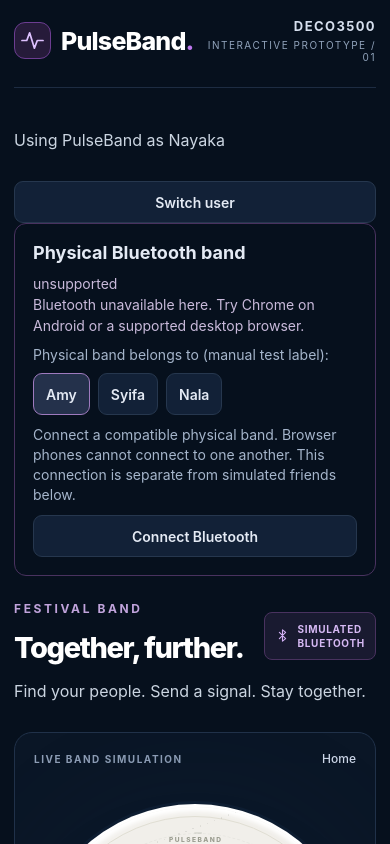
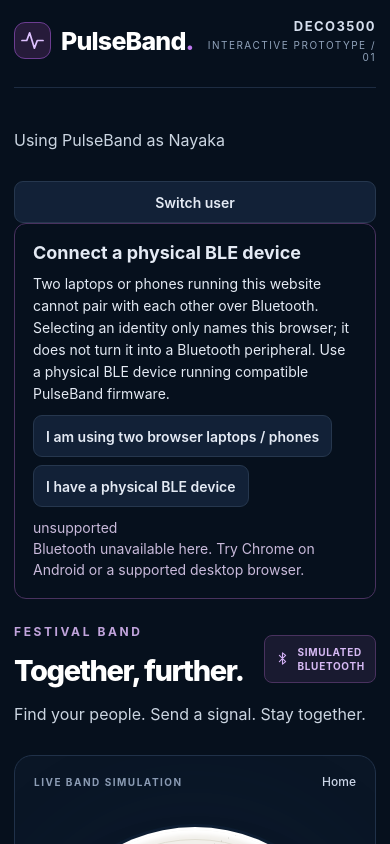
Before and after one commit to terserahdehh/DesignProposal---DECO3500, a React Native app in the folder prototype/: screen / in a window 390 px wide. Both pictures are taken after a click on the button "Nayaka". Built offline with nearby package versions, Linux system fonts and the light colour scheme.

Commit message:
fix(bluetooth): gate hardware discovery and report signal compatibility

```diff
--- a/prototype/components/BluetoothPanel.js
+++ b/prototype/components/BluetoothPanel.js
@@ -1,19 +1,28 @@
 import React, { useEffect, useState } from 'react';
 import { View, Text } from 'react-native';
 import ControlButton from './ControlButton';
+import { CONNECTION_HELP, connectPhysicalBand } from '../utils/connectionChoice';
 const labels = { safe: "I'm Safe", toilet: 'Toilet', break: 'Taking a Break', home: 'Going Home', meet: 'Meet Me', sos: 'SOS' };
 export default function BluetoothPanel({ service, hardware, friends, friendId, onFriend }) {
+  const [choice, setChoice] = useState(null);
   const [confirmations, setConfirmations] = useState(0);
   useEffect(() => { setConfirmations(0); }, [hardware.status]);
   return <View style={{ gap: 10, padding: 18, borderWidth: 1, borderColor: '#49325F', borderRadius: 12, marginBottom: 20 }}>
-    <Text accessibilityRole="header" style={{ color: '#E4EAF4', fontSize: 18, fontWeight: '700' }}>Physical Bluetooth band</Text>
+    <Text accessibilityRole="header" style={{ color: '#E4EAF4', fontSize: 18, fontWeight: '700' }}>Connect a physical BLE device</Text>
+    <Text style={{ color: '#E4EAF4', lineHeight: 22 }}>{CONNECTION_HELP}</Text>
+    <View style={{ flexDirection: 'row', flexWrap: 'wrap', gap: 8 }}>
+      <ControlButton label="I am using two browser laptops / phones" selected={choice === 'browser'} onPress={() => { service.disconnect(); setChoice('browser'); }} />
+      <ControlButton label="I have a physical BLE device" selected={choice === 'physical'} onPress={() => setChoice('physical')} />
+    </View>
+    {choice === 'browser' && <Text accessibilityLiveRegion="polite" style={{ color: '#FCD34D', lineHeight: 22 }}>This setup cannot use Bluetooth between browsers. Each website is a scanner, not an advertising peripheral. Your simulated friends remain available below.</Text>}
     <Text accessibilityLiveRegion="polite" style={{ color: '#C9BADB', lineHeight: 21 }}>{hardware.deviceName ? `${hardware.deviceName} · ` : ''}{hardware.status}{'\n'}{hardware.message}</Text>
-    <Text style={{ color: '#A5B5CB' }}>Physical band belongs to (manual test label):</Text>
+    {choice === 'physical' && <>
+    <Text style={{ color: '#A5B5CB' }}>Physical device owner (label only, not discovery):</Text>
     <View style={{ flexDirection: 'row', flexWrap: 'wrap', gap: 8 }}>{friends.map(friend => <ControlButton key={friend.id} label={friend.name} selected={friendId === friend.id} onPress={() => { service.disconnect(); setConfirmations(0); onFriend(friend.id); }} />)}</View>
-    <Text style={{ color: '#A5B5CB', lineHeight: 20 }}>Connect a compatible physical band. Browser phones cannot connect to one another. This connection is separate from simulated friends below.</Text>
-    {hardware.status !== 'connected' && hardware.status !== 'connecting' && <ControlButton label="Connect Bluetooth" onPress={() => service.connect()} />}
+    <Text style={{ color: '#A5B5CB', lineHeight: 20 }}>Turn on BLE advertising on the physical device. The chooser lists BLE devices, not Nayaka or Nala unless the firmware advertises those names. Signals require PulseBand firmware; connecting alone does not enable messaging.</Text>
+    {hardware.status !== 'unsupported' && hardware.status !== 'connected' && hardware.status !== 'connecting' && <ControlButton label="Scan physical BLE devices" onPress={() => connectPhysicalBand(service, choice)} />}
     {['connecting', 'connected'].includes(hardware.status) && <ControlButton label="Disconnect Bluetooth" onPress={() => service.disconnect()} />}
-    {hardware.status === 'connected' && <>
+    {hardware.status === 'connected' && hardware.canSignal && <>
       <Text style={{ color: '#E4EAF4' }}>Send to physical band</Text>
       <View style={{ flexDirection: 'row', flexWrap: 'wrap', gap: 8 }}>
         {Object.entries(labels).filter(([key]) => key !== 'sos').map(([key, label]) => <ControlButton key={key} label={label} onPress={() => { setConfirmations(0); service.send(key); }} />)}
@@ -24,6 +33,7 @@
       }} />
       {confirmations > 0 && <ControlButton label="Cancel hardware SOS" onPress={() => setConfirmations(0)} />}
     </>}
+    </>}
     {hardware.incoming && <Text accessibilityLiveRegion="assertive" style={{ color: '#E4EAF4', fontSize: 18 }}>Received via Bluetooth: {labels[hardware.incoming]}</Text>}
   </View>;
 }
--- a/prototype/utils/bluetooth.js
+++ b/prototype/utils/bluetooth.js
@@ -3,7 +3,7 @@
 const CHARACTERISTIC = 'b97b0002-7a62-4f1a-9b9c-0b13e9de3500';
 const SIGNALS = { safe: 1, toilet: 2, break: 3, home: 4, meet: 5, sos: 6 };
 function createBluetoothService(api = globalThis.navigator?.bluetooth) {
-  let state = { status: api?.requestDevice ? 'idle' : 'unsupported', message: api?.requestDevice ? 'Ready to connect a physical band.' : 'Bluetooth unavailable here. Try Chrome on Android or a supported desktop browser.', deviceName: null, incoming: null };
+  let state = { status: api?.requestDevice ? 'idle' : 'unsupported', message: api?.requestDevice ? 'Ready to connect a physical band.' : 'Bluetooth unavailable here. Try Chrome on Android or a supported desktop browser.', deviceName: null, incoming: null, canSignal: false };
   let device, characteristic, generation = 0, busy = false;
   const listeners = new Set();
   const update = patch => { state = { ...state, ...patch }; listeners.forEach(fn => fn(state)); };
@@ -21,7 +21,7 @@
   }
   function disconnected() {
     generation++; cleanup();
-    update({ status: 'disconnected', message: 'Band disconnected. Press Connect Bluetooth to reconnect.', incoming: null });
+    update({ status: 'disconnected', message: 'Band disconnected. Press Connect Bluetooth to reconnect.', incoming: null, canSignal: false });
   }
   return {
     getState: () => state,
@@ -30,34 +30,42 @@
       if (!api?.requestDevice || state.status === 'connecting' || state.status === 'connected') return;
       const attempt = ++generation;
       cleanup();
-      update({ status: 'connecting', message: 'Choose a compatible PulseBand device.', deviceName: null, incoming: null });
+      update({ status: 'connecting', message: 'Choose your physical BLE device. Browser laptops and identities will not appear.', deviceName: null, incoming: null, canSignal: false });
       try {
         // Do not await anything before requestDevice: preserve the click activation.
-        const chosen = await api.requestDevice({ filters: [{ services: [SERVICE] }] });
+        const chosen = await api.requestDevice({ acceptAllDevices: true, optionalServices: [SERVICE] });
         if (attempt !== generation) return;
         device = chosen;
         device.addEventListener('gattserverdisconnected', disconnected);
         const server = await chosen.gatt.connect();
         if (attempt !== generation) { if (chosen.gatt.connected) chosen.gatt.disconnect(); return; }
+        try {
         const service = await server.getPrimaryService(SERVICE);
         const channel = await service.getCharacteristic(CHARACTERISTIC);
         if (attempt !== generation) return;
-        if (!channel.properties.write || !channel.properties.notify) throw new Error('protocol');
+        if (!channel.properties.write || !channel.properties.notify) throw Object.assign(new Error('protocol'), { name: 'ProtocolError' });
         characteristic = channel;
         characteristic.addEventListener('characteristicvaluechanged', received);
         await characteristic.startNotifications();
         if (attempt !== generation) return;
-        update({ status: 'connected', deviceName: chosen.name || 'PulseBand', message: 'Physical band connected. Signals use real Bluetooth.' });
+        update({ status: 'connected', deviceName: chosen.name || 'PulseBand', canSignal: true, message: 'Physical band connected. Signals use real Bluetooth.' });
+        } catch (error) {
+          if (attempt !== generation) return;
+          characteristic?.removeEventListener('characteristicvaluechanged', received);
+          characteristic = null;
+          if (!chosen.gatt.connected || !['NotFoundError', 'ProtocolError'].includes(error.name)) throw error;
+          update({ status: 'connected', deviceName: chosen.name || 'BLE device', canSignal: false, message: 'Bluetooth connected, but this device lacks compatible PulseBand firmware. Quick signals are unavailable. Install the documented service and write/notify characteristic on supported hardware.' });
+        }
       } catch (error) {
         if (attempt !== generation) return;
         cleanup();
-        const message = ['NotAllowedError', 'SecurityError'].includes(error.name) ? 'Bluetooth permission was denied or blocked. You can try again.' : error.name === 'NotFoundError' ? 'No band selected. Turn on a compatible band and try again.' : 'Could not connect to a compatible band. Check power and retry.';
-        update({ status: 'error', message });
+        const message = ['NotAllowedError', 'SecurityError'].includes(error.name) ? 'Bluetooth permission was denied or blocked. You can try again.' : error.name === 'NotFoundError' ? 'No device selected. Power on a physical BLE peripheral and enable its advertising. Browser laptops cannot appear here.' : 'Could not connect to a compatible band. Check power and retry.';
+        update({ status: 'error', message, canSignal: false });
       }
     },
-    disconnect() { generation++; cleanup(); update({ status: 'disconnected', message: 'Bluetooth disconnected.', incoming: null }); },
+    disconnect() { generation++; cleanup(); update({ status: 'disconnected', message: 'Bluetooth disconnected.', incoming: null, canSignal: false }); },
     async send(signal) {
-      if (state.status !== 'connected' || !characteristic || busy || !SIGNALS[signal]) return false;
+      if (state.status !== 'connected' || !state.canSignal || !characteristic || busy || !SIGNALS[signal]) return false;
       const attempt = generation; busy = true;
       try {
         await characteristic.writeValueWithResponse(Uint8Array.of(SIGNALS[signal]));
--- /dev/null
+++ b/prototype/utils/connectionChoice.js
@@ -0,0 +1,7 @@
+const CONNECTION_HELP = 'Two laptops or phones running this website cannot pair with each other over Bluetooth. Selecting an identity only names this browser; it does not turn it into a Bluetooth peripheral. Use a physical BLE device running compatible PulseBand firmware.';
+function connectPhysicalBand(service, choice) {
+  if (choice !== 'physical') return false;
+  service.connect();
+  return true;
+}
+module.exports = { CONNECTION_HELP, connectPhysicalBand };
```
